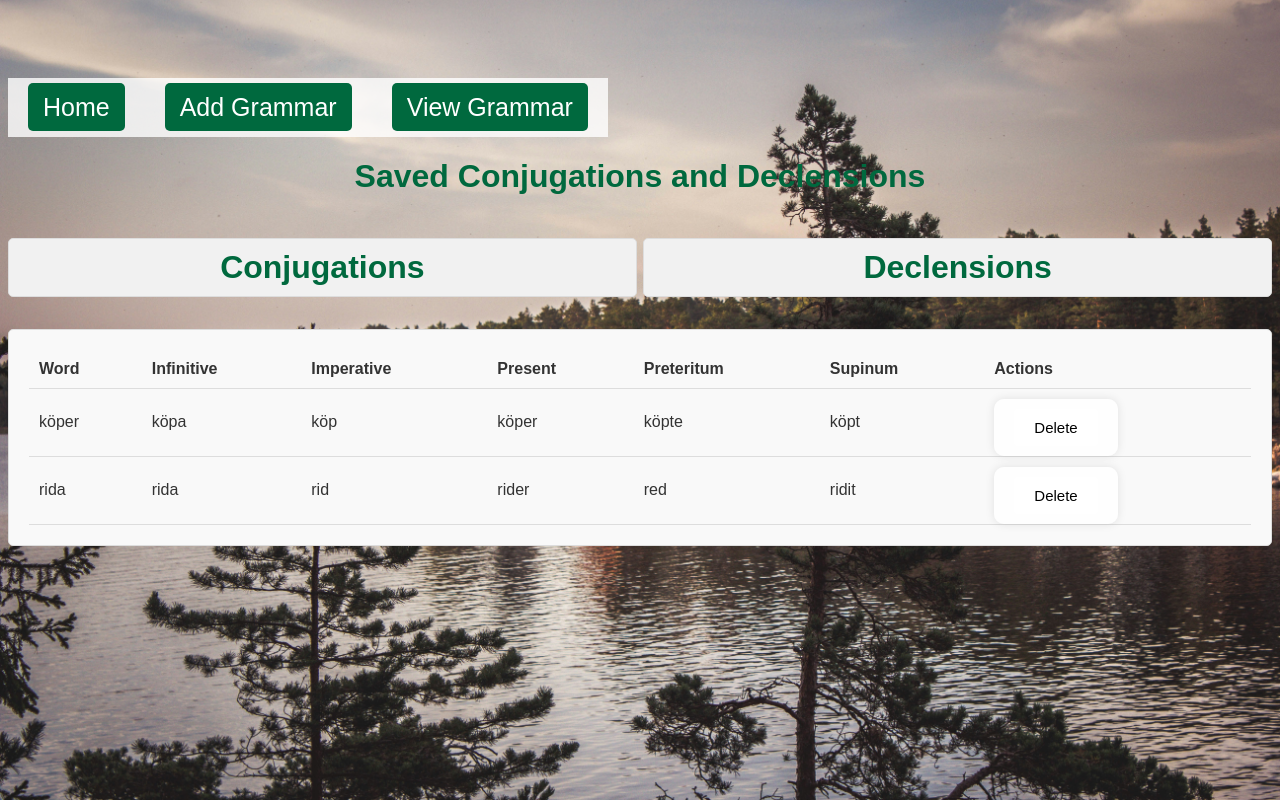
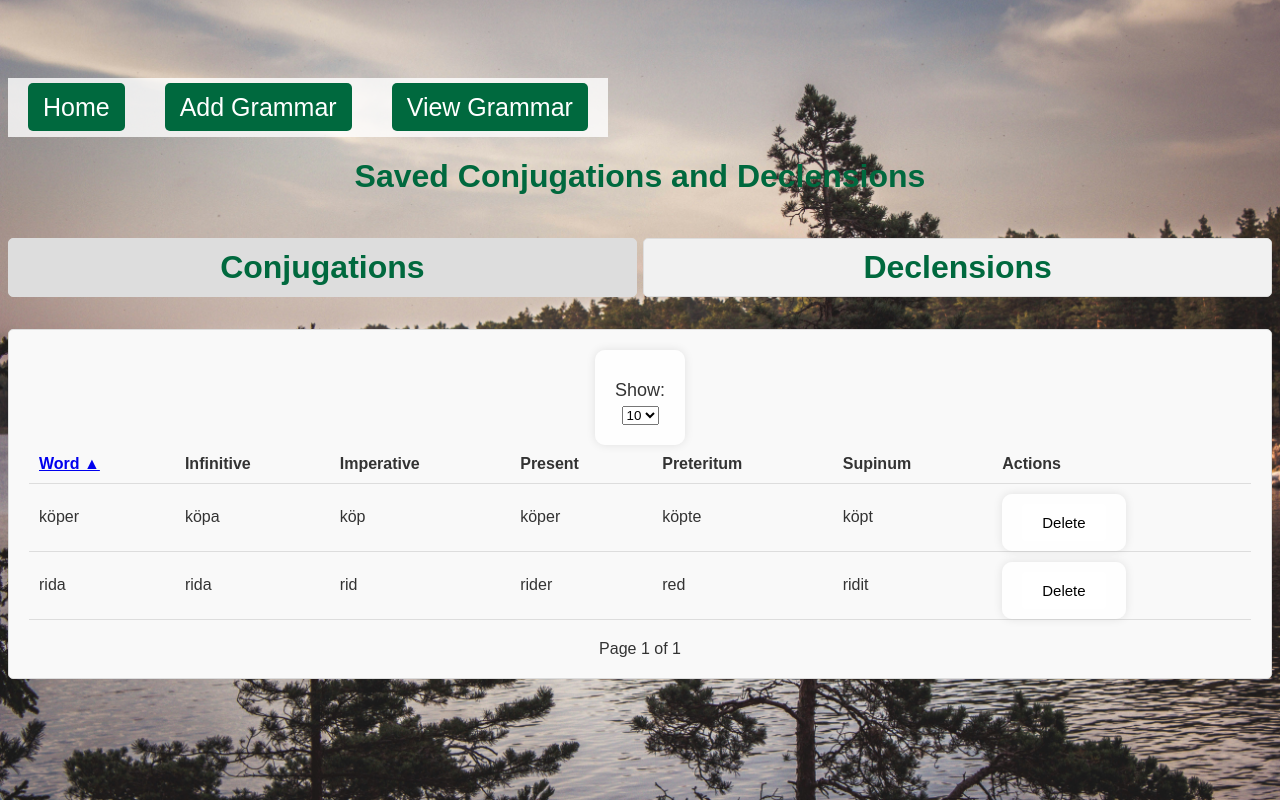
Before and after one commit to glaubitz-math/LearningSwedishApp, a Flask app: page /view_grammar in a window 1280 px wide. Run offline with Flask 3, Linux system fonts and the light colour scheme; data comes from the database, SQL or seed files in the repository; both versions use the stored data as it was after the commit.

Commit message:
added page limit and sorting features to grammar

```diff
--- a/app.py
+++ b/app.py
@@ -243,32 +243,68 @@ def summary_declension(word_id):
 
 @app.route('/view_grammar')
 def view_grammar():
+    # Get parameters for pagination and sorting
+    per_page = int(request.args.get('per_page', 10))  # Default to 10 items per page
+    page = int(request.args.get('page', 1))
+    offset = (page - 1) * per_page
+    sort_by = request.args.get('sort_by', 'swedish_word')
+    sort_order = request.args.get('sort_order', 'asc')
+    section = request.args.get('section', 'conjugations')  # Determine which section is being viewed
+
     with sqlite3.connect('database.db') as conn:
         cursor = conn.cursor()
 
-        # Fetch all conjugations along with entry id
-        cursor.execute('''
+        conjugations = []
+        declensions = []
+        total_conjugations = 0
+        total_declensions = 0
+
+
+        # Fetch conjugations with sorting and pagination
+        query_conjugations = f'''
             SELECT c.id, v.swedish_word, c.infinitive, c.imperative, c.present, c.preteritum, c.supinum
             FROM conjugations c
             JOIN vocabulary v ON c.word_id = v.id
-            ORDER BY v.swedish_word
-        ''')
+            ORDER BY {sort_by} {sort_order}
+            LIMIT ? OFFSET ?
+        '''
+        cursor.execute(query_conjugations, (per_page, offset))
         conjugations = cursor.fetchall()
 
-        print(conjugations)
+        cursor.execute('SELECT COUNT(*) FROM conjugations')
+        total_conjugations = cursor.fetchone()[0]
 
-        # Fetch all declensions along with entry id
-        cursor.execute('''
+
+        # Fetch declensions with sorting and pagination
+        query_declensions = f'''
             SELECT d.id, v.swedish_word, d.indefinite_singular, d.definite_singular, d.indefinite_plural, d.definite_plural
             FROM declensions d
             JOIN vocabulary v ON d.word_id = v.id
-            ORDER BY v.swedish_word
-        ''')
+            ORDER BY {sort_by} {sort_order}
+            LIMIT ? OFFSET ?
+        '''
+        cursor.execute(query_declensions, (per_page, offset))
         declensions = cursor.fetchall()
 
-        print(declensions)
+        cursor.execute('SELECT COUNT(*) FROM declensions')
+        total_declensions = cursor.fetchone()[0]
 
-    return render_template('view_grammar.html', conjugations=conjugations, declensions=declensions)
+    total_pages_conjugations = (total_conjugations + per_page - 1) // per_page
+    total_pages_declensions = (total_declensions + per_page - 1) // per_page
+
+    print(conjugations)
+    print(declensions)
+
+    return render_template('view_grammar.html',
+                           conjugations=conjugations,
+                           declensions=declensions,
+                           page=page,
+                           per_page=per_page,
+                           total_pages_conjugations=total_pages_conjugations,
+                           total_pages_declensions=total_pages_declensions,
+                           sort_by=sort_by,
+                           sort_order=sort_order,
+                           section=section)
 
 
 @app.route('/delete_conjugation/<int:id>', methods=['POST'])
--- a/templates/view_grammar.html
+++ b/templates/view_grammar.html
@@ -53,6 +53,29 @@
             text-align: left;
             border-bottom: 1px solid #ddd;
         }
+
+        .pagination {
+            margin-top: 20px;
+            text-align: center;
+        }
+
+        .pagination a {
+            margin: 0 5px;
+            padding: 5px 10px;
+            text-decoration: none;
+            border: 1px solid #ddd;
+            border-radius: 3px;
+            background-color: #f1f1f1;
+        }
+
+        .pagination span {
+            margin: 0 5px;
+            padding: 5px 10px;
+        }
+
+        .pagination a:hover {
+            background-color: #ddd;
+        }
     </style>
 </head>
 <body>
@@ -75,16 +98,35 @@
         <h1>Saved Conjugations and Declensions</h1>
 
         <div class="section-titles-container">
-            <h1 id="conjugations-heading" onclick="toggleSection('conjugations')">Conjugations</h1>
-            <h1 id="declensions-heading" onclick="toggleSection('declensions')">Declensions</h1>
+            <h1 id="conjugations-heading" onclick="toggleSection('conjugations')" class="{{ 'active' if section == 'conjugations' }}">Conjugations</h1>
+            <h1 id="declensions-heading" onclick="toggleSection('declensions')" class="{{ 'active' if section == 'declensions' }}">Declensions</h1>
         </div>
 
-        <div id="conjugations-content" class="section-content active">
+        <!-- Conjugations Section -->
+        <div id="conjugations-content" class="section-content {% if section == 'conjugations' %}active{% endif %}">
+            <!-- Items Per Page and Sorting -->
+            <form method="get" action="{{ url_for('view_grammar') }}">
+                <label for="per_page">Show:</label>
+                <select name="per_page" id="per_page" onchange="this.form.submit()">
+                    <option value="10" {% if per_page == 10 %}selected{% endif %}>10</option>
+                    <option value="25" {% if per_page == 25 %}selected{% endif %}>25</option>
+                    <option value="50" {% if per_page == 50 %}selected{% endif %}>50</option>
+                </select>
+                <input type="hidden" name="sort_by" value="{{ sort_by }}">
+                <input type="hidden" name="sort_order" value="{{ sort_order }}">
+                <input type="hidden" name="page" value="1">
+                <input type="hidden" name="section" value="conjugations">
+            </form>
+
             {% if conjugations %}
             <table class="content-table">
                 <thead>
                     <tr>
-                        <th>Word</th>
+                        <th>
+                            <a href="{{ url_for('view_grammar', sort_by='swedish_word', sort_order='asc' if sort_by != 'swedish_word' or sort_order == 'desc' else 'desc', per_page=per_page, section='conjugations') }}">
+                                Word {% if sort_by == 'swedish_word' %}{{ '▲' if sort_order == 'asc' else '▼' }}{% endif %}
+                            </a>
+                        </th>
                         <th>Infinitive</th>
                         <th>Imperative</th>
                         <th>Present</th>
@@ -111,19 +153,47 @@
                     {% endfor %}
                 </tbody>
             </table>
-
-
             {% else %}
             <p>No conjugations found.</p>
             {% endif %}
+
+            <!-- Pagination Controls for Conjugations -->
+            <div class="pagination">
+                {% if page > 1 %}
+                <a href="{{ url_for('view_grammar', page=page-1, per_page=per_page, sort_by=sort_by, sort_order=sort_order, section='conjugations') }}">&laquo; Previous</a>
+                {% endif %}
+                <span>Page {{ page }} of {{ total_pages_conjugations }}</span>
+                {% if page < total_pages_conjugations %}
+                <a href="{{ url_for('view_grammar', page=page+1, per_page=per_page, sort_by=sort_by, sort_order=sort_order, section='conjugations') }}">Next &raquo;</a>
+                {% endif %}
+            </div>
         </div>
 
-        <div id="declensions-content" class="section-content">
+<!-- Declensions Section -->
+<div id="declensions-content" class="section-content {% if section == 'declensions' %}active{% endif %}">
+    <!-- Items Per Page and Sorting -->
+    <form method="get" action="{{ url_for('view_grammar') }}">
+        <label for="per_page">Show:</label>
+        <select name="per_page" id="per_page" onchange="this.form.submit()">
+            <option value="10" {% if per_page == 10 %}selected{% endif %}>10</option>
+            <option value="25" {% if per_page == 25 %}selected{% endif %}>25</option>
+            <option value="50" {% if per_page == 50 %}selected{% endif %}>50</option>
+        </select>
+        <input type="hidden" name="sort_by" value="{{ sort_by }}">
+        <input type="hidden" name="sort_order" value="{{ sort_order }}">
+        <input type="hidden" name="page" value="1">
+        <input type="hidden" name="section" value="declensions">
+    </form>
+
     {% if declensions %}
     <table class="content-table">
         <thead>
             <tr>
-                        <th>Word</th>
+                <th>
+                    <a href="{{ url_for('view_grammar', sort_by='swedish_word', sort_order='asc' if sort_by != 'swedish_word' or sort_order == 'desc' else 'desc', per_page=per_page, section='declensions') }}">
+                        Word {% if sort_by == 'swedish_word' %}{{ '▲' if sort_order == 'asc' else '▼' }}{% endif %}
+                    </a>
+                </th>
                 <th>Indefinite Singular</th>
                 <th>Definite Singular</th>
                 <th>Indefinite Plural</th>
@@ -151,6 +221,16 @@
     {% else %}
     <p>No declensions found.</p>
     {% endif %}
+
+    <!-- Pagination Controls for Declensions -->
+    <div class="pagination">
+        {% if page > 1 %}
+        <a href="{{ url_for('view_grammar', page=page-1, per_page=per_page, sort_by=sort_by, sort_order=sort_order, section='declensions') }}">&laquo; Previous</a>
+        {% endif %}
+        <span>Page {{ page }} of {{ total_pages_declensions }}</span>
+        {% if page < total_pages_declensions %}
+        <a href="{{ url_for('view_grammar', page=page+1, per_page=per_page, sort_by=sort_by, sort_order=sort_order, section='declensions') }}">Next &raquo;</a>
+        {% endif %}
     </div>
 </div>
 
```
Also changed, not shown: database.db. Lines whose indentation alone changed are shown as unchanged.
